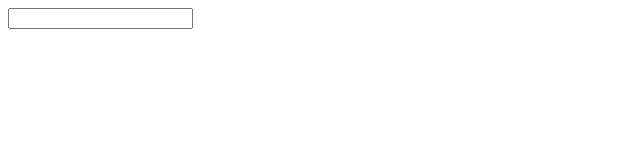
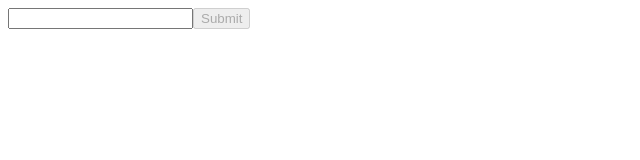
Before and after one commit to raviv123/custom-components, an Angular app: page / in a window 1280 px wide. Shown: the top 160 px of the page, without its empty margins (0-640 px from the left). Built offline with nearby package versions, Linux system fonts and the light colour scheme.

Commit message:
Integrated priya changes.

```diff
--- a/src/app/app.component.html
+++ b/src/app/app.component.html
@@ -1,6 +1,21 @@
-<div [formGroup]="userForm">
+<!-- <div [formGroup]="userForm">
     <input type="text" formControlName="phone"/>
     <app-error-message [control]="userForm.controls['phone']"
         [validation]="{ messages: errorMessages || { required: 'This is required' }, errors: userForm.controls['phone'].errors }">
     </app-error-message>
-</div>
+</div> -->
+
+
+
+<form [formGroup]="form">
+    <app-custom-input-number
+      [(value)]="value"
+      [control]="form.controls['number']"
+      [hideArrows]="true"
+      [maxLength]="10" [errorMessages]="{ required: 'This field is required', pattern: 'Only numbers allowed' }"
+    ></app-custom-input-number>
+
+
+
+     <button type="submit" [disabled]="form.invalid" (click)="submit()">Submit</button>
+  </form>
--- a/src/app/app.component.ts
+++ b/src/app/app.component.ts
@@ -2,6 +2,7 @@ import { Component } from '@angular/core';
 import { RouterOutlet } from '@angular/router';
 import { ErrorMessageComponent } from './components/error-message/error-message.component';
 import { FormControl, FormGroup, ReactiveFormsModule, Validators } from '@angular/forms';
+import { CustomInputNumberComponent } from './components/custom-input-number/custom-input-number.component';
 
 const errorMessages = {
   required: 'This is required',
@@ -12,16 +13,31 @@ const errorMessages = {
 
 @Component({
   selector: 'app-root',
-  imports: [ErrorMessageComponent,ReactiveFormsModule],
+  imports: [ ReactiveFormsModule,CustomInputNumberComponent], //ErrorMessageComponent,
   templateUrl: './app.component.html',
   styleUrl: './app.component.scss'
 })
 export class AppComponent {
-  errorMessages: object = errorMessages;
+  //   errorMessages: object = errorMessages;
 
-  userForm: FormGroup = new FormGroup({
-    phone: new FormControl('', [Validators.required, Validators.minLength(3),Validators.pattern('^[a-zA-Z]+$'),Validators.maxLength(10)])
+  //   userForm: FormGroup = new FormGroup({
+  //     phone: new FormControl('', [Validators.required, Validators.minLength(3),Validators.pattern('^[a-zA-Z]+$'),Validators.maxLength(10)])
+  //   });
+
+  //   title = 'dummyProject';
+  // }
+
+  value!: string
+  form = new FormGroup({
+    number: new FormControl('', [
+      Validators.required,
+      Validators.maxLength(10),
+      Validators.pattern(/^\d+$/),
+    ]),
   });
 
-  title = 'dummyProject';
+
+  submit() {
+    console.log(this.form.value.number);
+  }
 }
--- /dev/null
+++ b/src/app/components/custom-input-number/custom-input-number.component.html
@@ -0,0 +1,11 @@
+<input
+    type="text"
+    [formControl]="control"
+    (input)="validateInput($event)"
+    (keypress)="restrictFunction($event)"
+    [class.hideArrows]="hideArrows"
+  />
+
+  <app-error-message [control]="control"
+        [validation]="{ messages: errorMessages || { required: 'This is required' }, errors: control.errors }">
+    </app-error-message>
--- /dev/null
+++ b/src/app/components/custom-input-number/custom-input-number.component.scss
@@ -0,0 +1,10 @@
+
+.hideArrows::-webkit-outer-spin-button,
+.hideArrows::-webkit-inner-spin-button {
+  -webkit-appearance: none;
+  margin: 0;
+}
+// For Firefox
+.hideArrows {
+  -moz-appearance: textfield;
+}
--- /dev/null
+++ b/src/app/components/custom-input-number/custom-input-number.component.ts
@@ -0,0 +1,43 @@
+import { Component, EventEmitter, Input, Output } from '@angular/core';
+import { FormControl, ReactiveFormsModule } from '@angular/forms';
+import { ErrorMessageComponent } from '../error-message/error-message.component';
+
+@Component({
+  selector: 'app-custom-input-number',
+  imports: [ReactiveFormsModule,ErrorMessageComponent],
+  standalone: true,
+  templateUrl: './custom-input-number.component.html',
+  styleUrl: './custom-input-number.component.scss'
+})
+export class CustomInputNumberComponent {
+  @Input() value!: string;
+  @Input() maxLength!: number;
+  @Input() hideArrows!: boolean;
+  @Input() control!: FormControl;
+  @Input() errorMessages: { [key: string]: string } = {};;
+  @Output() valueChange = new EventEmitter();
+
+  ngOnInit() {
+    this.control.valueChanges.subscribe((value) => {
+      this.valueChange.emit(value === '' ? '' : value);
+    });
+  }
+
+  validateInput(event: any) {
+    let inputValue = event.target.value;
+    if (inputValue === '') {
+      return;
+    }
+    this.control.setValue(inputValue, { emitEvent: false });
+    this.valueChange.emit(inputValue);
+  }
+
+  restrictFunction(event: any) {
+    if (
+      ['e', 'E'].includes(event.key) ||
+      event.target.value.length >= this.maxLength || !/^\d+$/.test(event.key)
+    ) {
+      event.preventDefault();
+    }
+  }
+}
```
Also changed, not shown: 1 other file (tests, documents, lock files or other folders).
